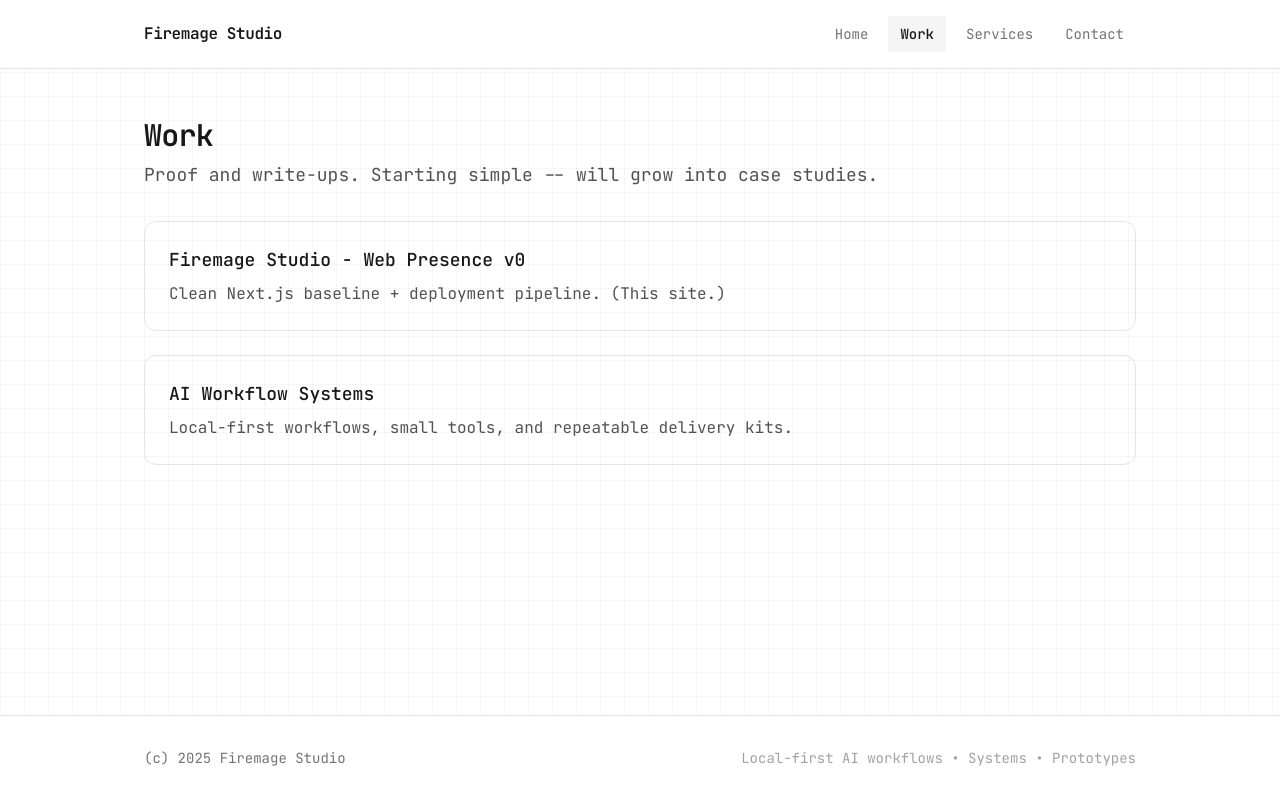
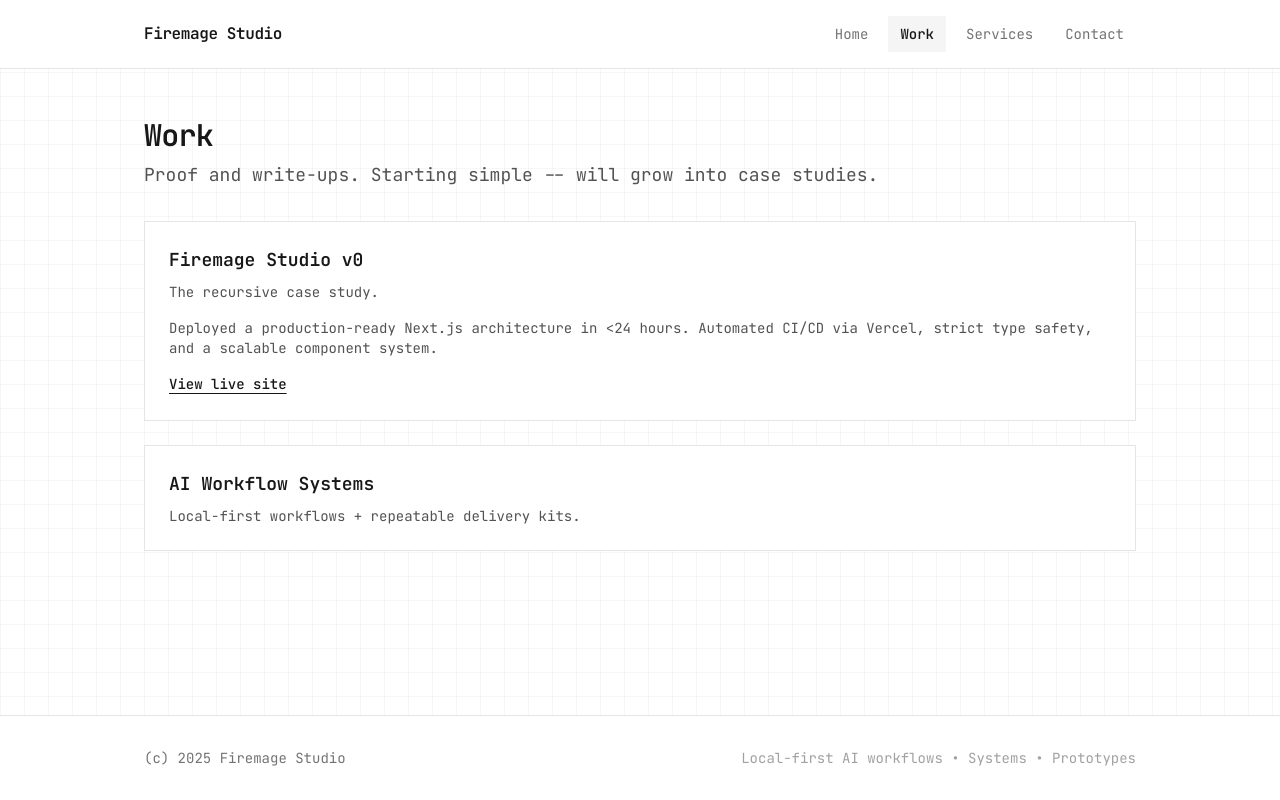
Before and after one commit to kingelon/firemage-studio-web-portfolio, a Next.js app: page /work in a window 1280 px wide. Built offline with nearby package versions, Linux system fonts and the light colour scheme.

Commit message:
Updated Work and Contact to add the concrete case study, a single intake CTA, and (optional) nested-route nav highlighting while keeping the strict, minimal styling.

```diff
--- a/src/app/contact/page.tsx
+++ b/src/app/contact/page.tsx
@@ -1,29 +1,35 @@
+import { SITE } from "@/lib/site";
+
 export default function ContactPage() {
   return (
     <section className="space-y-8">
       <div>
-        <h1 className="text-3xl font-semibold tracking-tight">Contact</h1>
+        <h1 className="text-3xl font-semibold tracking-tight">
+          Initialize Project
+        </h1>
         <p className="mt-2 text-neutral-600 text-lg">
-          Tell me what you're trying to accomplish. If it's a fit, I'll propose
-          a package and timeline.
+          Tell me what you're trying to accomplish. I&apos;ll recommend the
+          smallest package to get a win.
         </p>
       </div>
 
-      <div className="rounded-xl border border-neutral-200 p-6 bg-neutral-50/50">
-        <h2 className="font-semibold text-base">Connect</h2>
-        <p className="mt-2 text-sm text-neutral-600 mb-4">
-          Open for booking starting Q1.
-        </p>
-        <ul className="space-y-3 text-sm text-neutral-600">
-          <li className="flex items-center gap-2">
-            <span className="font-medium text-neutral-900">Email:</span>
-            hello@firemage.studio
-          </li>
-          <li className="flex items-center gap-2">
-            <span className="font-medium text-neutral-900">X / Twitter:</span>
-            @FiremageStudio
-          </li>
-        </ul>
+      <div className="border border-neutral-200 bg-white p-6">
+        <a
+          href={`mailto:${SITE.email}?subject=Project%20Inquiry`}
+          className="inline-flex border border-neutral-200 bg-neutral-900 px-5 py-2.5 text-sm font-medium text-white hover:bg-neutral-800"
+        >
+          Start Intake
+        </a>
+        {SITE.social?.twitter ? (
+          <div className="mt-4 text-sm text-neutral-500">
+            <a
+              href={SITE.social.twitter}
+              className="underline underline-offset-4 hover:text-neutral-700"
+            >
+              X / Twitter
+            </a>
+          </div>
+        ) : null}
       </div>
     </section>
   );
--- a/src/app/work/page.tsx
+++ b/src/app/work/page.tsx
@@ -1,3 +1,5 @@
+import { SITE } from "@/lib/site";
+
 export default function WorkPage() {
   return (
     <section className="space-y-8">
@@ -9,20 +11,33 @@
       </div>
 
       <div className="grid gap-6">
-        <div className="rounded-xl border border-neutral-200 p-6 hover:border-neutral-300 transition-colors">
-          <h2 className="font-medium text-lg">
-            Firemage Studio - Web Presence v0
-          </h2>
-          <p className="mt-2 text-neutral-600">
-            Clean Next.js baseline + deployment pipeline. (This site.)
+        <div className="border border-neutral-200 bg-white p-6 transition-colors hover:border-neutral-300">
+          <div className="space-y-2">
+            <h2 className="text-lg font-semibold">Firemage Studio v0</h2>
+            <p className="text-sm text-neutral-600">
+              The recursive case study.
+            </p>
+          </div>
+          <p className="mt-4 text-sm text-neutral-600">
+            Deployed a production-ready Next.js architecture in &lt;24 hours.
+            Automated CI/CD via Vercel, strict type safety, and a scalable
+            component system.
           </p>
+          <a
+            href={SITE.url}
+            className="mt-4 inline-flex text-sm font-medium text-neutral-900 underline underline-offset-4 hover:text-neutral-700"
+          >
+            View live site
+          </a>
         </div>
 
-        <div className="rounded-xl border border-neutral-200 p-6 hover:border-neutral-300 transition-colors">
-          <h2 className="font-medium text-lg">AI Workflow Systems</h2>
-          <p className="mt-2 text-neutral-600">
-            Local-first workflows, small tools, and repeatable delivery kits.
-          </p>
+        <div className="border border-neutral-200 bg-white p-6 transition-colors hover:border-neutral-300">
+          <div className="space-y-2">
+            <h2 className="text-lg font-semibold">AI Workflow Systems</h2>
+            <p className="text-sm text-neutral-600">
+              Local-first workflows + repeatable delivery kits.
+            </p>
+          </div>
         </div>
       </div>
     </section>
--- a/src/components/NavBar.tsx
+++ b/src/components/NavBar.tsx
@@ -17,7 +17,9 @@
 
         <nav className="flex items-center gap-2 text-sm">
           {SITE.nav.map((item) => {
-            const active = pathname === item.href;
+            const active =
+              pathname === item.href ||
+              (item.href !== "/" && pathname.startsWith(`${item.href}/`));
             return (
               <Link
                 key={item.href}
```
